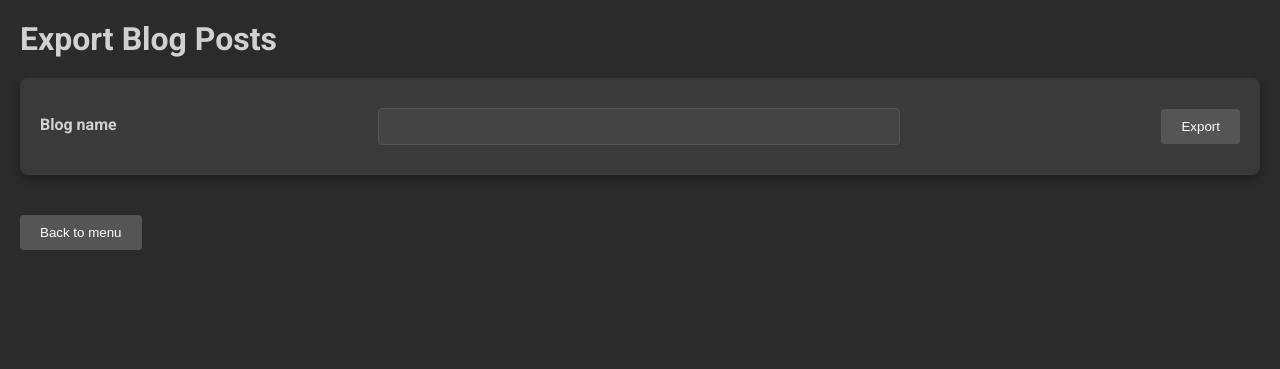
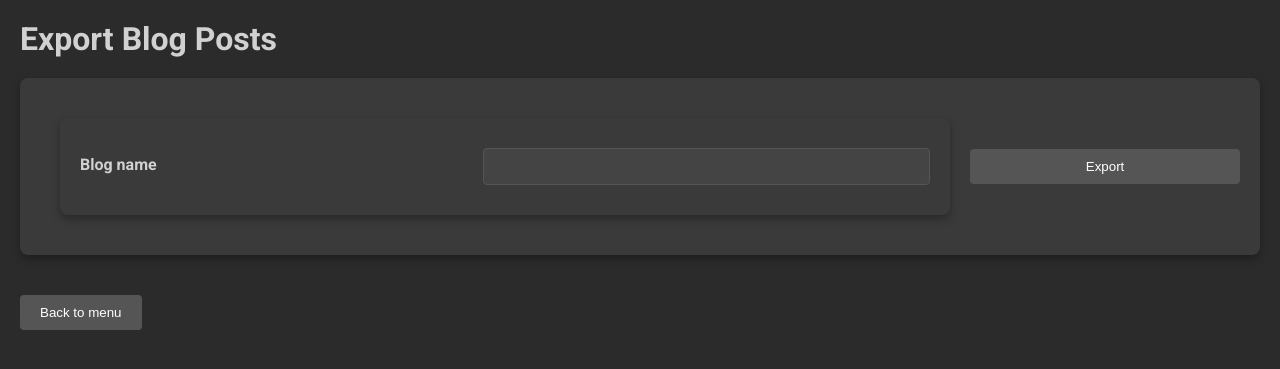
Before and after one commit to DGTV11/BlogPostManager, a Flask app: page /export in a window 1280 px wide. Shown: the top 369 px of the page. Run offline with Flask 3, Linux system fonts and the light colour scheme; some libraries are stand-ins or nearby versions.

Commit message:
Updated export.html styles

```diff
--- a/blog-post-manager/templates/export.html
+++ b/blog-post-manager/templates/export.html
@@ -30,6 +30,23 @@
             box-shadow: 0 4px 8px rgba(0, 0, 0, 0.3);
             border-radius: 8px;
             transition: box-shadow 0.3s, transform 0.3s;
+        }
+
+        form div {
+            flex-grow: 3;
+            display: flex;
+            justify-content: space-between;
+            align-items: center;
+            margin: 20px;
+            padding: 20px;
+            background-color: #3a3a3a;
+            box-shadow: 0 4px 8px rgba(0, 0, 0, 0.3);
+            border-radius: 8px;
+            transition: box-shadow 0.3s, transform 0.3s;
+        }
+
+        form div~input {
+          flex-grow: 1;
         }
 
         form:hover {
@@ -117,8 +134,10 @@
         <body>
           <h1>Export Blog Posts</h1>
           <form method="post">
-            <label for="blog_name">Blog name</label>
-            <input id="blog_name" name="blog_name" type="text" />
+            <div>
+              <label for="blog_name">Blog name</label>
+              <input id="blog_name" name="blog_name" type="text" />
+            </div>
             <input name="btn" type="submit" value="Export" />
           </form>
           <button><a href="/">Back to menu</a></button>
```
